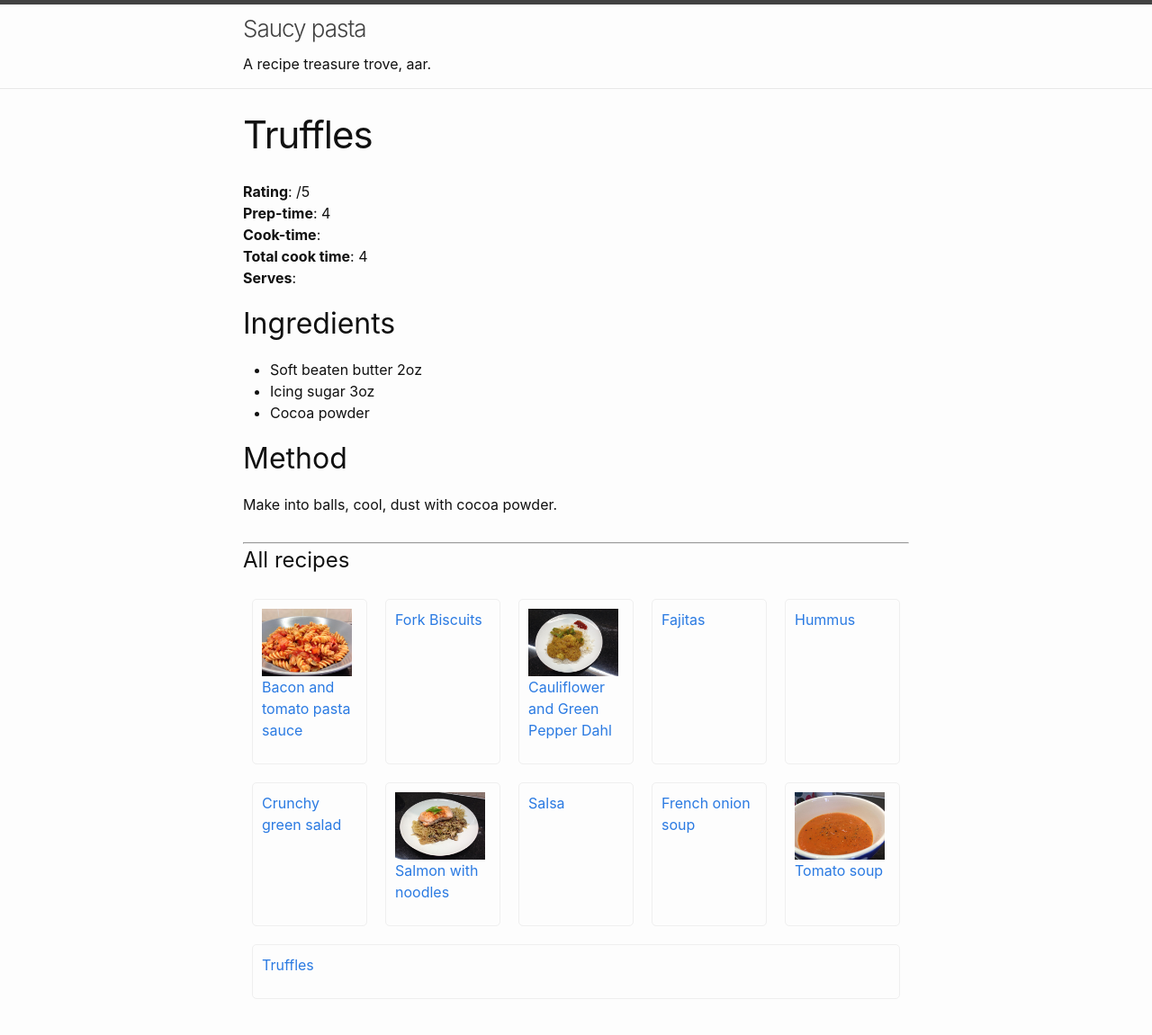
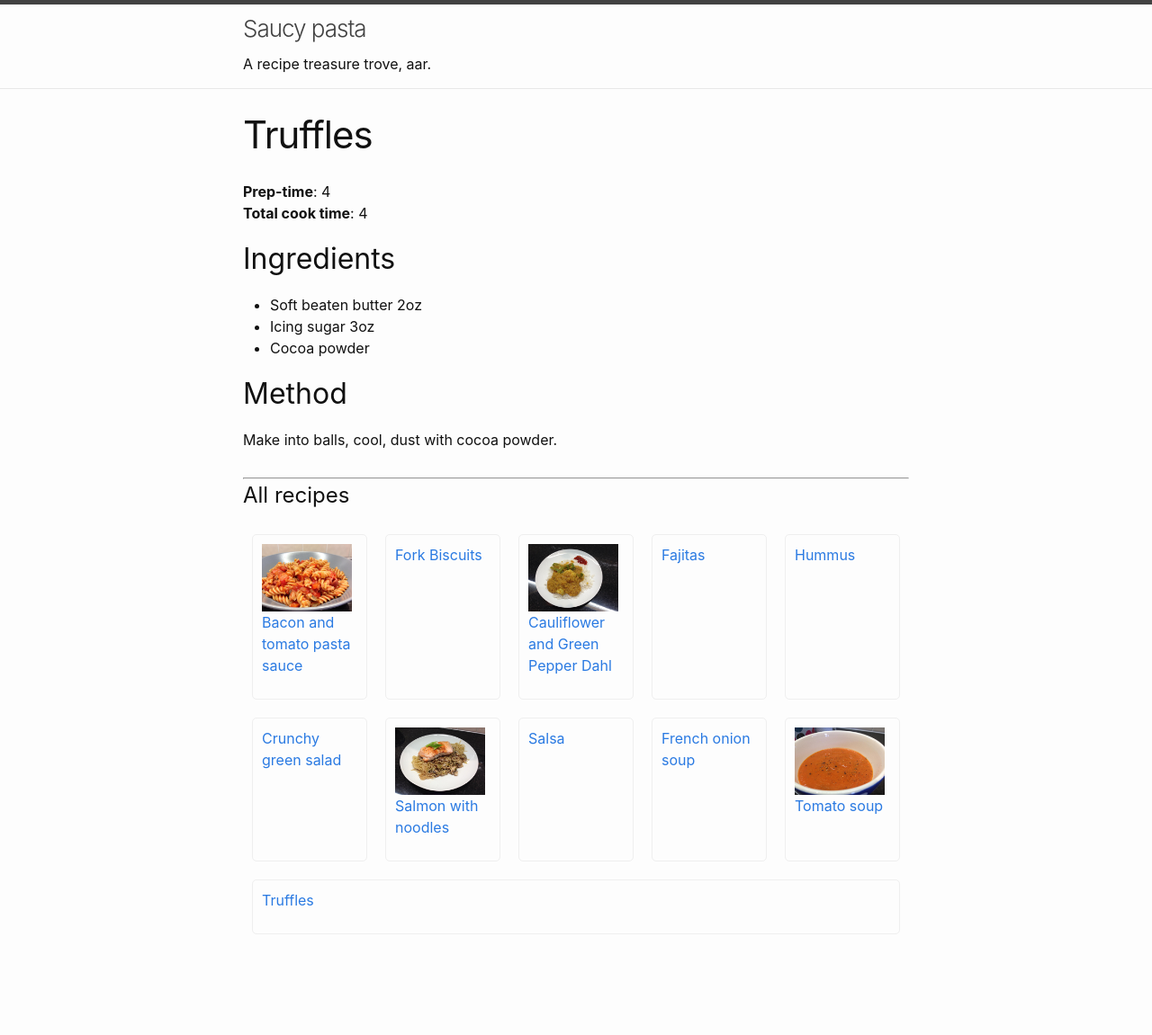
Before and after one commit to ac5/recipes, a Jekyll site: the page built from recipes/truffles.md, in a window 1280 px wide. Shown: the whole page at 90% size. Built offline with Jekyll 4.4.1, drawn with Linux system fonts in a browser that asks for light colours; after the commit the page ends 1079 px from its top, so only the background shows below that.

Commit message:
Add if statements to recipe template

```diff
--- a/_layouts/recipe.html
+++ b/_layouts/recipe.html
@@ -10,17 +10,21 @@ layout: default
 
   <div class="post-content">
 
-    <p>{{page.description}}</p>
+    {%- if page.description -%}
+      <p>{{page.description}}</p>
+    {%- endif -%}
 
     {%- if page.image -%}
       <p><img src="{{ "/assets/images/" | absolute_url }}{{page.image}}" alt="{{page.image-alt}}" /></p>
     {%- endif -%}
 
-    <p><strong>Rating</strong>: {{page.rating}}/5 <br />
-    <strong>Prep-time</strong>: {{page.prep-time}}<br />
-    <strong>Cook-time</strong>: {{page.cook-time}}<br />
-    <strong>Total cook time</strong>: {{page.prep-time | plus: page.cook-time}}<br />
-    <strong>Serves</strong>: {{page.serves}}</p>
+    <p>
+      {%- if page.rating -%}<strong>Rating</strong>: {{page.rating}}/5 <br />{%- endif -%}
+      {%- if page.prep-time -%}<strong>Prep-time</strong>: {{page.prep-time}}<br />{%- endif -%}
+      {%- if page.cook-time -%}<strong>Cook-time</strong>: {{page.cook-time}}<br />{%- endif -%}
+      <strong>Total cook time</strong>: {{page.prep-time | plus: page.cook-time}}<br />
+      {%- if page.serves -%}<strong>Serves</strong>: {{page.serves}}{%- endif -%}
+    </p>
 
     {{ content }}
   </div>
```
